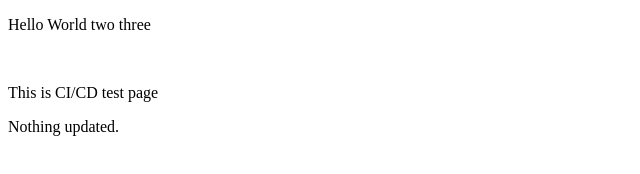
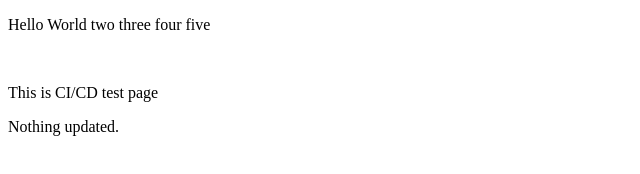
Before and after one commit to pacificpaudel/CICD, a plain HTML site: page index.html in a window 1280 px wide. Shown: the full height of the page, 0-640 px from the left. Drawn offline with Linux system fonts and the light colour scheme.

Commit message:
Update index.html

```diff
--- a/index.html
+++ b/index.html
@@ -6,7 +6,7 @@
 </head>
 
 <body>
-<p>Hello World two three</p>
+<p>Hello World two three four five</p>
 <p>&nbsp;</p>
 <p>This is CI/CD test page </p>
 <p>Nothing updated.</p>
```
